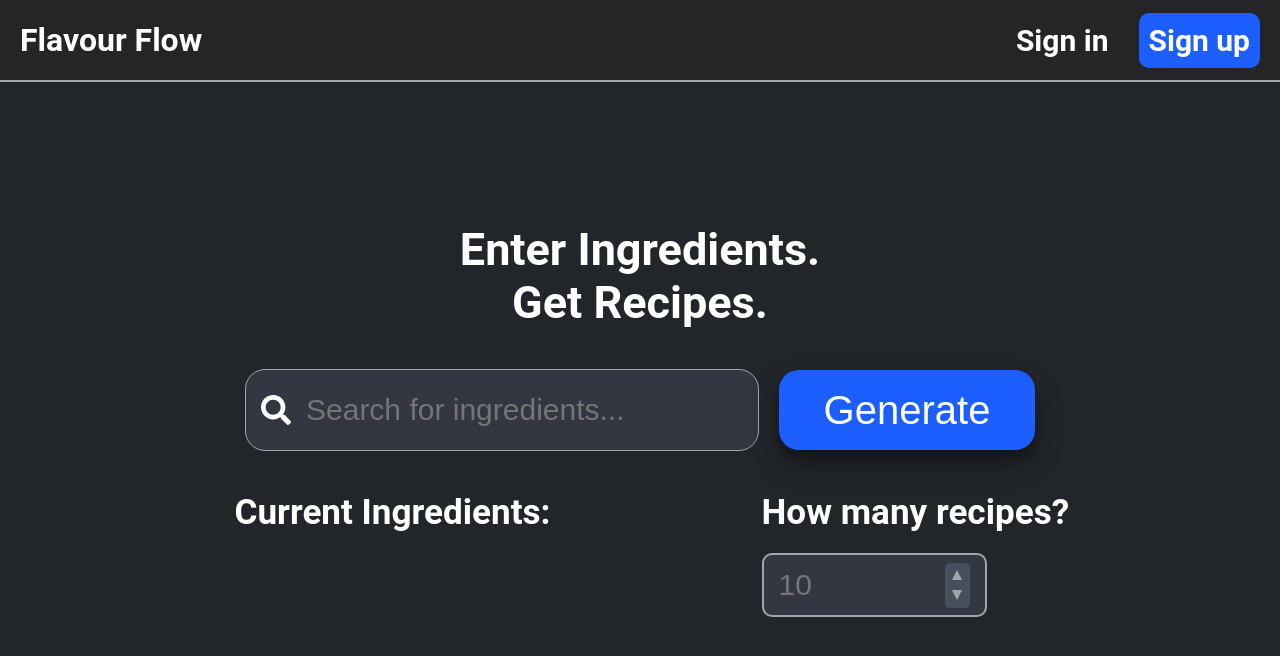
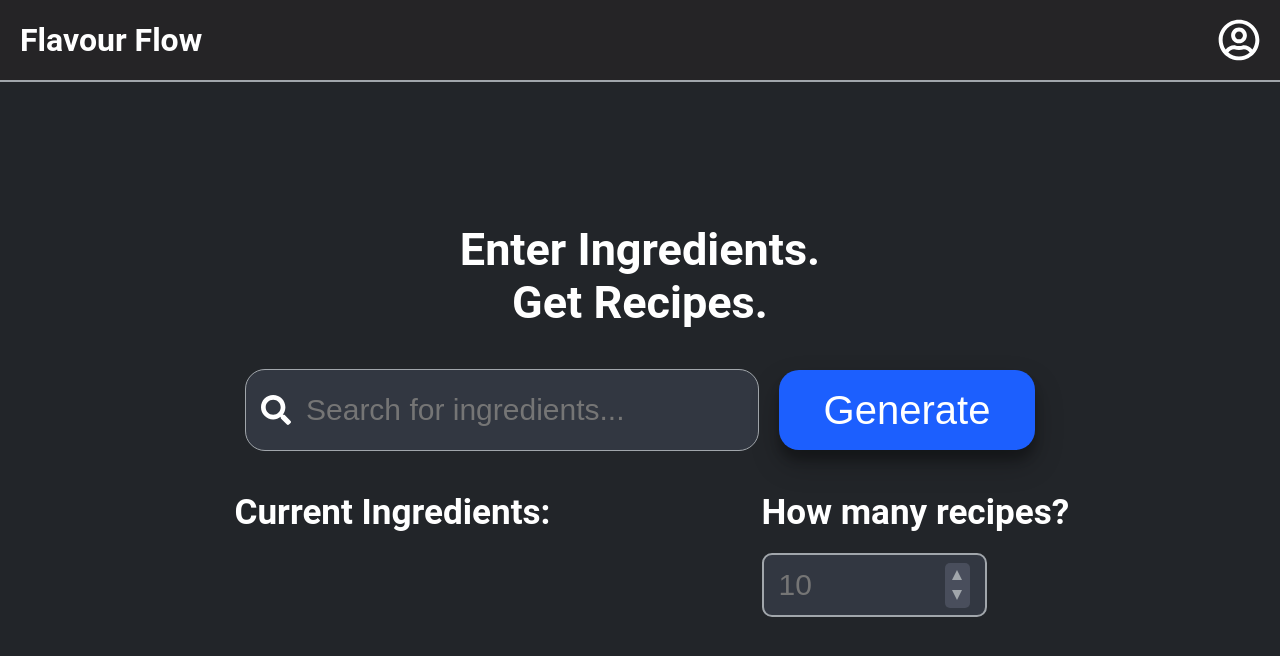
Before and after one commit to jackparsonss/Flavour-Flow, a React (Create React App) app in the folder frontend/: page / in a window 1280 px wide. Shown: the top 656 px of the page. Built offline with nearby package versions, Linux system fonts and the light colour scheme.

Commit message:
add user icon when logged in

```diff
--- a/frontend/src/App.js
+++ b/frontend/src/App.js
@@ -15,7 +15,7 @@ function App() {
             <Authentication login={false} />
           </Route>
           <Route path="/">
-            <Landing />
+            <Landing loggedIn={true} />
           </Route>
         </Switch>
       </Router>
--- a/frontend/src/Components/Authentication/Authentication.css
+++ b/frontend/src/Components/Authentication/Authentication.css
@@ -60,6 +60,11 @@
 .option {
   cursor: pointer;
   color: white;
+  transition: all 250ms cubic-bezier(0.25, 0.46, 0.45, 0.94) 0s;
+}
+
+.option:hover {
+  color: white;
 }
 
 .greyed {
--- a/frontend/src/Components/Header/Header.css
+++ b/frontend/src/Components/Header/Header.css
@@ -16,6 +16,11 @@
   color: white;
 }
 
+.header__user {
+  color: white;
+  margin-right: 20px;
+}
+
 .header__account {
   display: flex;
 }
--- a/frontend/src/Components/Header/Header.js
+++ b/frontend/src/Components/Header/Header.js
@@ -1,19 +1,24 @@
 import "./Header.css";
 import { Link } from "react-router-dom";
 import SignUpButton from "./SignUpButton";
+import { FaRegUserCircle } from "react-icons/fa";
 
-function Header() {
+function Header({ loggedIn }) {
   return (
     <div className="header">
       <Link to="/" className="header__logo">
         <h1>Flavour Flow</h1>
       </Link>
+      {!loggedIn ? (
         <div className="header__account">
           <Link to="/signin" className="header__button">
             <h4>Sign in</h4>
           </Link>
           <SignUpButton />
         </div>
+      ) : (
+        <FaRegUserCircle className="header__user" size={42}></FaRegUserCircle>
+      )}
     </div>
   );
 }
--- a/frontend/src/Components/Landing.js
+++ b/frontend/src/Components/Landing.js
@@ -7,7 +7,7 @@ import Result from "./Result/Result";
 import Stepper from "./Stepper/Stepper";
 import axios from "axios";
 
-function Landing() {
+function Landing({ loggedIn }) {
   const [isResults, setIsResults] = useState(false);
   const [ingredients, setIngredients] = useState(new Set());
   const [numberOfRecipes, setNumberOfRecipes] = useState(10);
@@ -49,7 +49,7 @@ function Landing() {
 
   return (
     <div className="landing">
-      <Header />
+      <Header loggedIn={loggedIn} />
       <section className="landing__body">
         <div className="landing__top">
           <h1>Enter Ingredients.</h1>
```
Also changed, not shown: frontend/src/Components/Authentication/Login.js (deleted, +0 -7 lines), frontend/src/Components/Authentication/Login.css (deleted). Lines whose indentation alone changed are shown as unchanged.
